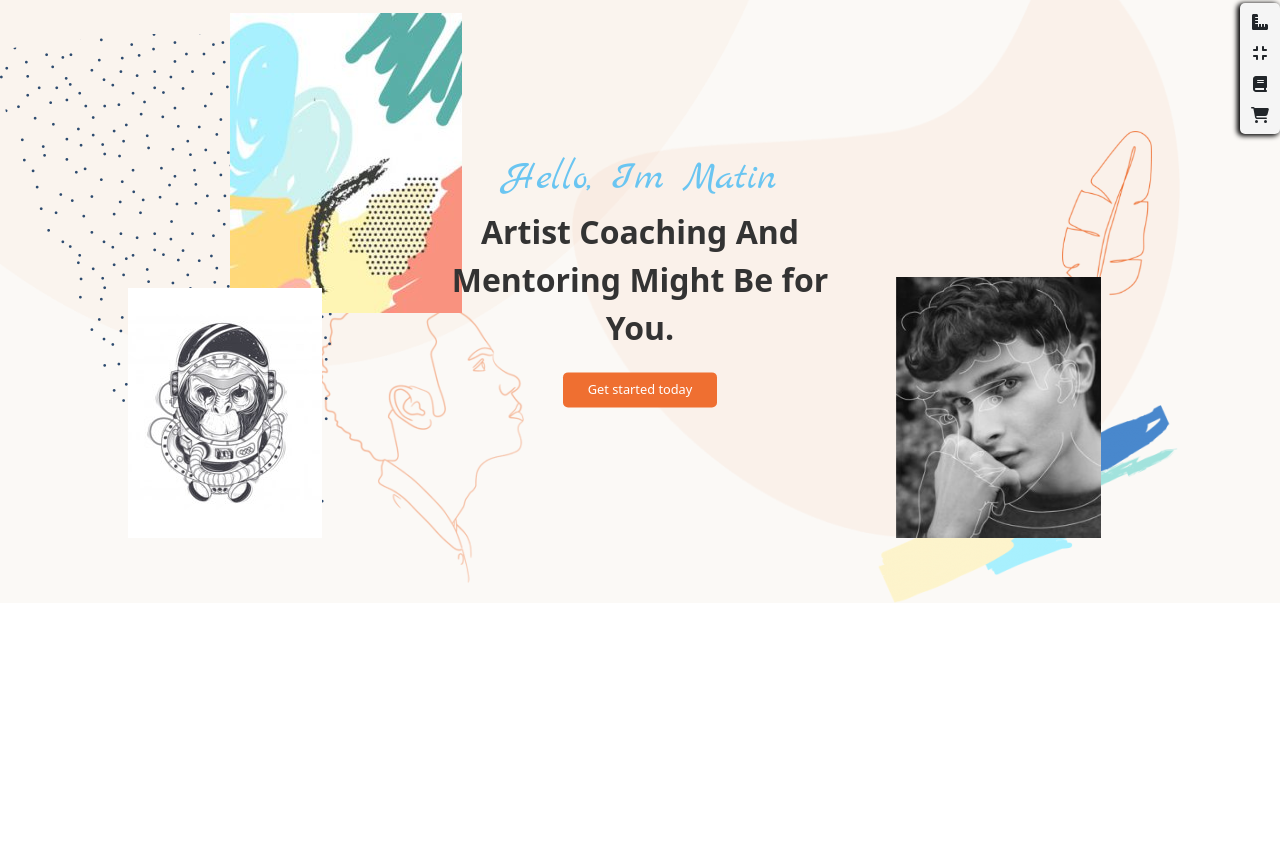
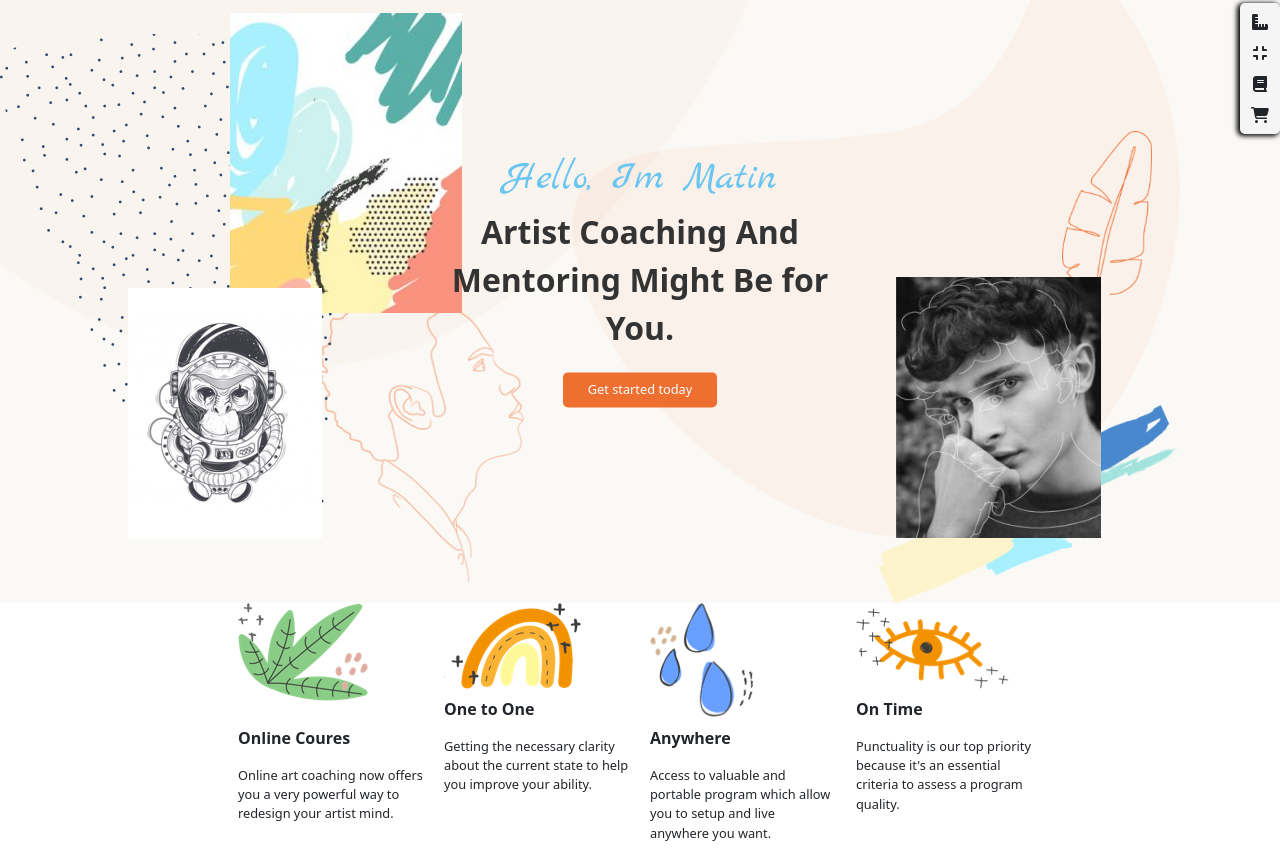
Before and after one commit to MattiaVolonterio/proj-html-vuejs, a Vue app: page / in a window 1280 px wide. Shown: the part 157-1016 px from the top of the page. Before the commit the page ends 800 px from the top, so only its background shows below. Built offline with nearby package versions, Linux system fonts and the light colour scheme.

Commit message:
feat: generation of the coaching card

```diff
--- a/src/App.vue
+++ b/src/App.vue
@@ -2,6 +2,7 @@
 import AppBanner from "./components/AppBanner.vue";
 import AppHeader from "./components/AppHeader.vue";
 import AppJumbo from "./components/AppJumbo.vue";
+import AppCoachingMain from "./components/artistCoaching/AppCoachingMain.vue";
 export default {
   data() {
     return {
@@ -18,9 +19,35 @@ export default {
         "fa-solid fa-book",
         "fa-solid fa-cart-shopping",
       ],
+      coachingCards: [
+        {
+          imgUrl: "artist-box-image-01.png",
+          title: "Online Coures",
+          parag:
+            "Online art coaching now offers you a very powerful way to redesign your artist mind.",
+        },
+        {
+          imgUrl: "artist-box-image-02.png",
+          title: "One to One",
+          parag:
+            "Getting the necessary clarity about the current state to help you improve your ability.",
+        },
+        {
+          imgUrl: "artist-box-image-03.png",
+          title: "Anywhere",
+          parag:
+            "Access to valuable and portable program which allow you to setup and live anywhere you want.",
+        },
+        {
+          imgUrl: "artist-box-image-04.png",
+          title: "On Time",
+          parag:
+            "Punctuality is our top priority because it's an essential criteria to assess a program quality.",
+        },
+      ],
     };
   },
-  components: { AppBanner, AppHeader, AppJumbo },
+  components: { AppBanner, AppHeader, AppJumbo, AppCoachingMain },
 };
 </script>
 
@@ -28,6 +55,7 @@ export default {
   <AppBanner />
   <AppHeader :headerLinks="headerLinks" :headerIcons="headerIcons" />
   <AppJumbo :jumboIcons="jumboIcons" />
+  <AppCoachingMain :cardsArray="coachingCards" />
 </template>
 
 <style lang="scss">
--- a/src/components/AppBanner.vue
+++ b/src/components/AppBanner.vue
@@ -1,12 +1,7 @@
 <script>
-export default {
-  data() {
-    return {};
-  },
-  props: {},
-  methods: {},
-};
+export default {};
 </script>
+
 <template>
   <div class="banner">
     <div class="banner-title">
--- /dev/null
+++ b/src/components/artistCoaching/AppCoachingMain.vue
@@ -0,0 +1,35 @@
+<script>
+import CardCoaching from "./CardCoaching.vue";
+export default {
+  data() {
+    return {};
+  },
+  components: {
+    CardCoaching,
+  },
+  props: { cardsArray: Array },
+  methods: {},
+};
+</script>
+<template>
+  <div class="container">
+    <div class="row-modified">
+      <div v-for="card in cardsArray" class="col-modified">
+        <CardCoaching :card="card" />
+      </div>
+    </div>
+  </div>
+</template>
+<style lang="scss" scoped>
+@use "../../styles/partials/mixins" as *;
+@use "../../styles/partials/variables" as *;
+.row-modified {
+  display: flex;
+  justify-content: center;
+  gap: 20px;
+
+  .col-modified {
+    width: (100% / 6);
+  }
+}
+</style>
--- /dev/null
+++ b/src/components/artistCoaching/CardCoaching.vue
@@ -0,0 +1,34 @@
+<script>
+export default {
+  data() {
+    return {};
+  },
+  props: { card: Object },
+  methods: {
+    getImgPath(img) {
+      return new URL(`../../assets/img/${img}`, import.meta.url).href;
+    },
+  },
+};
+</script>
+<template>
+  <div class="card-coach">
+    <img :src="getImgPath(card.imgUrl)" alt="" />
+    <span>{{ card.title }}</span>
+    <p>{{ card.parag }}</p>
+  </div>
+</template>
+<style lang="scss" scoped>
+.card-coach {
+  span {
+    display: block;
+    font-weight: 600;
+    margin-top: 0.5rem;
+    margin-bottom: 1rem;
+  }
+
+  p {
+    font-size: 0.8rem;
+  }
+}
+</style>
```
